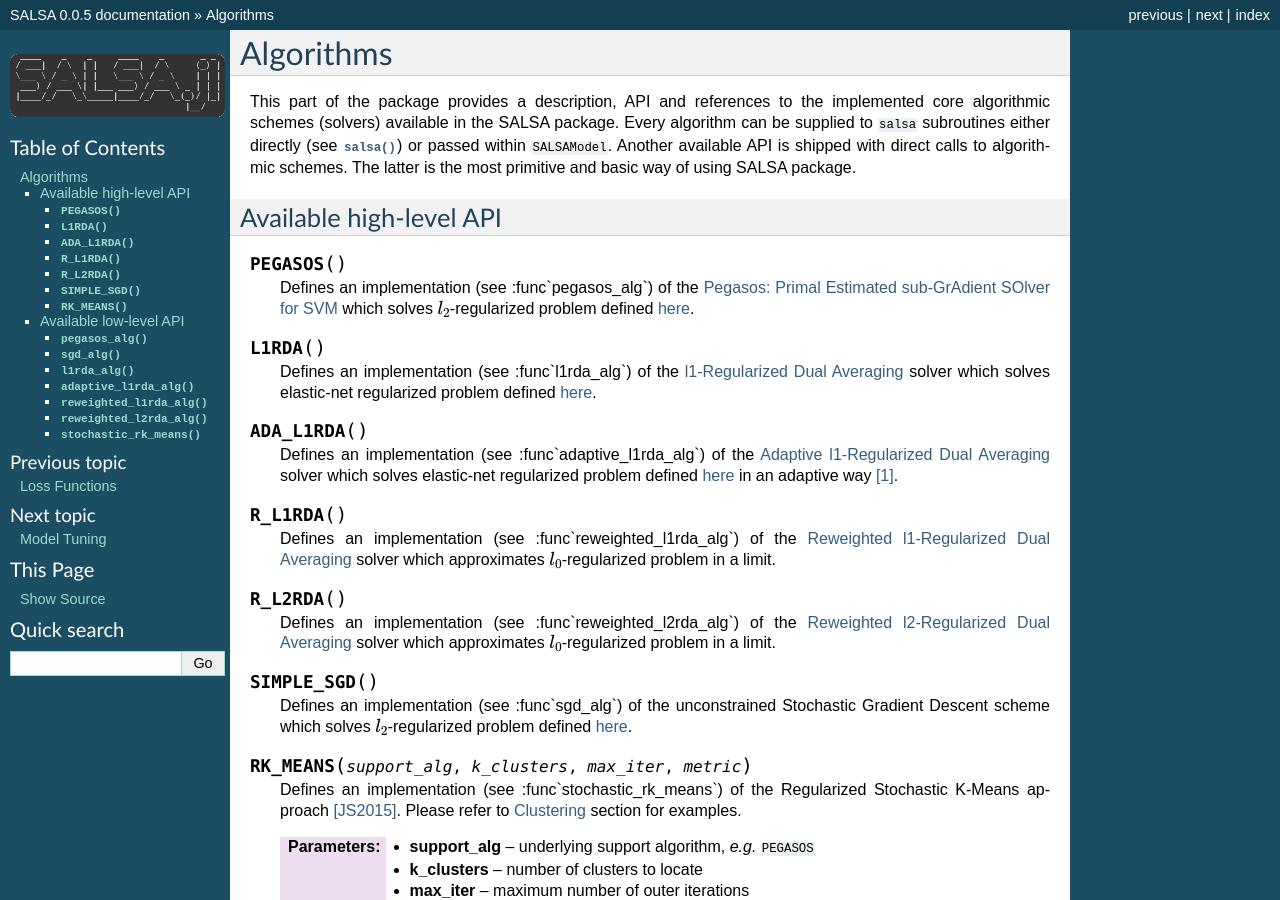
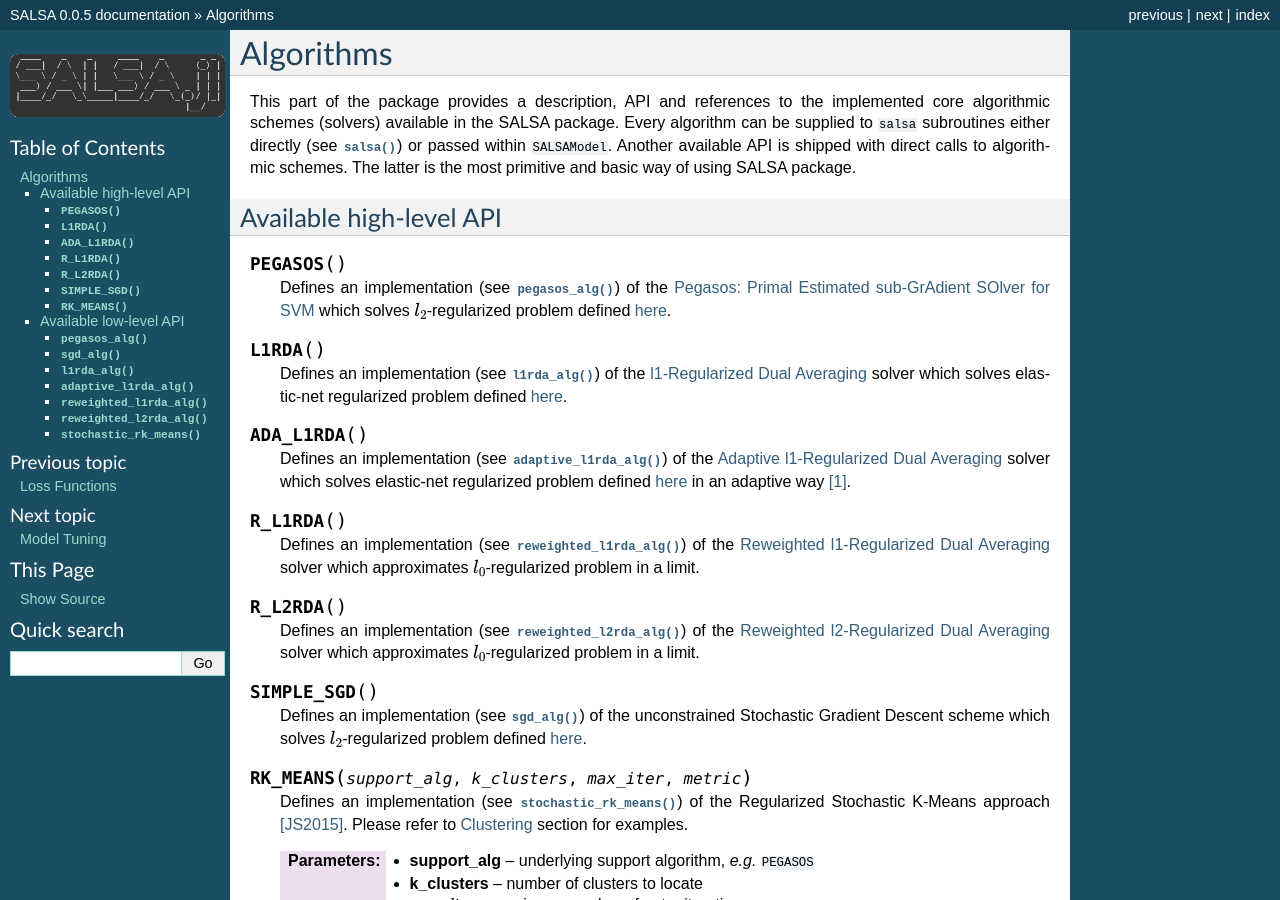
Before and after one commit to jumutc/SALSA.jl, a Sphinx documentation site: the page built from docs/source/algorithms.rst, in a window 1280 px wide and 900 px high. Built offline with Sphinx 7.4.7, drawn with Linux system fonts in a browser that asks for light colours; formulas are drawn with MathJax 3.

Commit message:
updating docs

```diff
--- a/docs/source/algorithms.rst
+++ b/docs/source/algorithms.rst
@@ -9,31 +9,31 @@ Available high-level API
 
 .. function:: PEGASOS
 
-	Defines an implementation (see :func`pegasos_alg`) of the `Pegasos: Primal Estimated sub-GrAdient SOlver for SVM <http://ttic.uchicago.edu/~shai/papers/ShalevSiSr07.pdf>`_ which solves :math:`l_2`-regularized problem defined :ref:`here <problem_def>`.
+	Defines an implementation (see :func:`pegasos_alg`) of the `Pegasos: Primal Estimated sub-GrAdient SOlver for SVM <http://ttic.uchicago.edu/~shai/papers/ShalevSiSr07.pdf>`_ which solves :math:`l_2`-regularized problem defined :ref:`here <problem_def>`.
 
 .. function:: L1RDA
 
-	Defines an implementation (see :func`l1rda_alg`) of the `l1-Regularized Dual Averaging <http://research.microsoft.com/pubs/141578/xiao10JMLR.pdf>`_ solver which solves elastic-net regularized problem defined :ref:`here <problem_def>`.
+	Defines an implementation (see :func:`l1rda_alg`) of the `l1-Regularized Dual Averaging <http://research.microsoft.com/pubs/141578/xiao10JMLR.pdf>`_ solver which solves elastic-net regularized problem defined :ref:`here <problem_def>`.
 
 .. function:: ADA_L1RDA
 
-	Defines an implementation (see :func`adaptive_l1rda_alg`) of the `Adaptive l1-Regularized Dual Averaging <ttp://www.jmlr.org/papers/volume12/duchi11a/duchi11a.pdf>`_ solver which solves elastic-net regularized problem defined :ref:`here <problem_def>` in an adaptive way [#f1]_.
+	Defines an implementation (see :func:`adaptive_l1rda_alg`) of the `Adaptive l1-Regularized Dual Averaging <ttp://www.jmlr.org/papers/volume12/duchi11a/duchi11a.pdf>`_ solver which solves elastic-net regularized problem defined :ref:`here <problem_def>` in an adaptive way [#f1]_.
 
 .. function:: R_L1RDA
 
-	Defines an implementation (see :func`reweighted_l1rda_alg`) of the `Reweighted l1-Regularized Dual Averaging <ftp://ftp.esat.kuleuven.be/pub/SISTA/vjumutc/reports/reweighted_l1rda_jumutc_suykens.pdf>`_ solver which approximates :math:`l_0`-regularized problem in a limit.
+	Defines an implementation (see :func:`reweighted_l1rda_alg`) of the `Reweighted l1-Regularized Dual Averaging <ftp://ftp.esat.kuleuven.be/pub/SISTA/vjumutc/reports/reweighted_l1rda_jumutc_suykens.pdf>`_ solver which approximates :math:`l_0`-regularized problem in a limit.
 
 .. function:: R_L2RDA
 
-	Defines an implementation (see :func`reweighted_l2rda_alg`) of the `Reweighted l2-Regularized Dual Averaging <ftp://ftp.esat.kuleuven.be/pub/SISTA/vjumutc/reports/isnn2014_jumutc_suykens.pdf>`_ solver which approximates :math:`l_0`-regularized problem in a limit.
+	Defines an implementation (see :func:`reweighted_l2rda_alg`) of the `Reweighted l2-Regularized Dual Averaging <ftp://ftp.esat.kuleuven.be/pub/SISTA/vjumutc/reports/isnn2014_jumutc_suykens.pdf>`_ solver which approximates :math:`l_0`-regularized problem in a limit.
 
 .. function:: SIMPLE_SGD
 
-	Defines an implementation (see :func`sgd_alg`) of the unconstrained Stochastic Gradient Descent scheme which solves :math:`l_2`-regularized problem defined :ref:`here <problem_def>`.
+	Defines an implementation (see :func:`sgd_alg`) of the unconstrained Stochastic Gradient Descent scheme which solves :math:`l_2`-regularized problem defined :ref:`here <problem_def>`.
 
 .. function:: RK_MEANS(support_alg, k_clusters, max_iter, metric)
 
-	Defines an implementation (see :func`stochastic_rk_means`) of the Regularized Stochastic K-Means approach [JS2015]_. Please refer to :doc:`Clustering <clustering>` section for examples.
+	Defines an implementation (see :func:`stochastic_rk_means`) of the Regularized Stochastic K-Means approach [JS2015]_. Please refer to :doc:`Clustering <clustering>` section for examples.
 
 	:param support_alg: underlying support algorithm, *e.g.* ``PEGASOS``
 	:param k_clusters: number of clusters to locate
```
